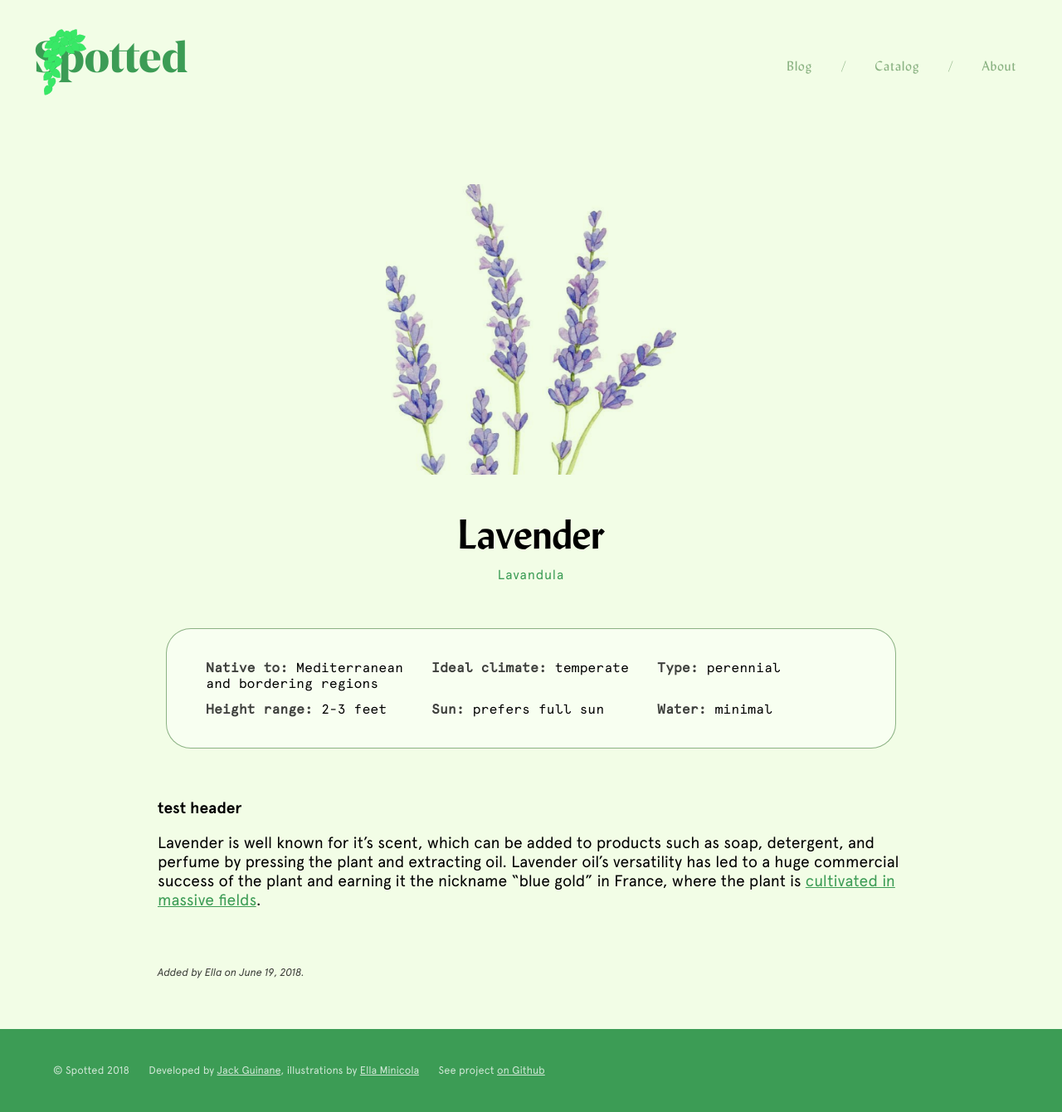
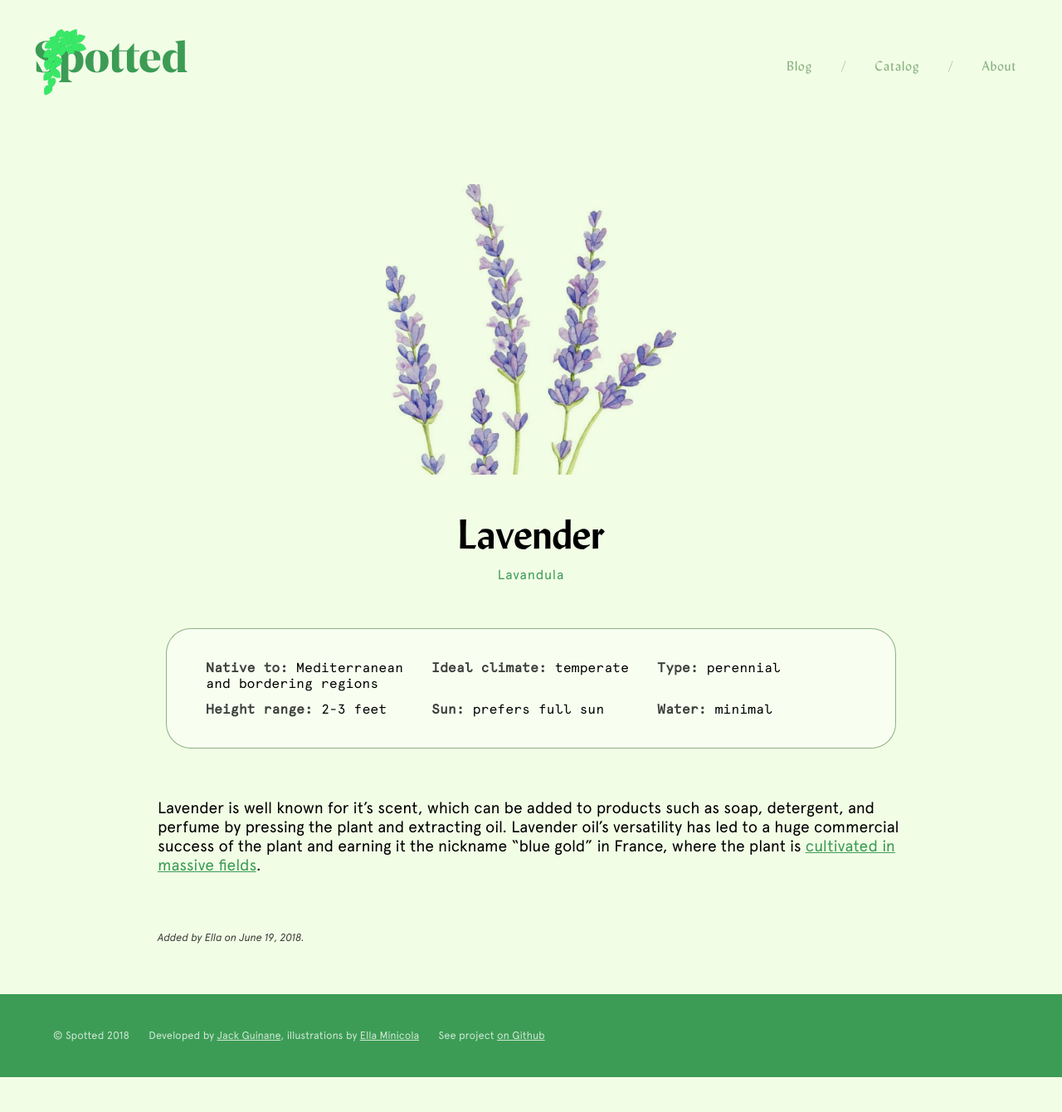
Before and after one commit to qjack001/Spotted, a Jekyll site: the page built from _posts/2018-6-19-Lavender.md, in a window 1280 px wide. Shown: the whole page at 83% size. Built offline with Jekyll 4.4.1, drawn with Linux system fonts in a browser that asks for light colours; after the commit the page ends 1298 px from its top, so only the background shows below that.

Commit message:
remove test header

```diff
--- a/_posts/2018-6-19-Lavender.md
+++ b/_posts/2018-6-19-Lavender.md
@@ -14,6 +14,4 @@ data:
   water: minimal
 ---
 
-## test header
-
 Lavender is well known for it’s scent, which can be added to products such as soap, detergent, and perfume by pressing the plant and extracting oil. Lavender oil’s versatility has led to a huge commercial success of the plant and earning it the nickname “blue gold” in France, where the plant is [cultivated in massive fields](https://www.provenceguide.co.uk/explore/lavender-38-1.html).
```
